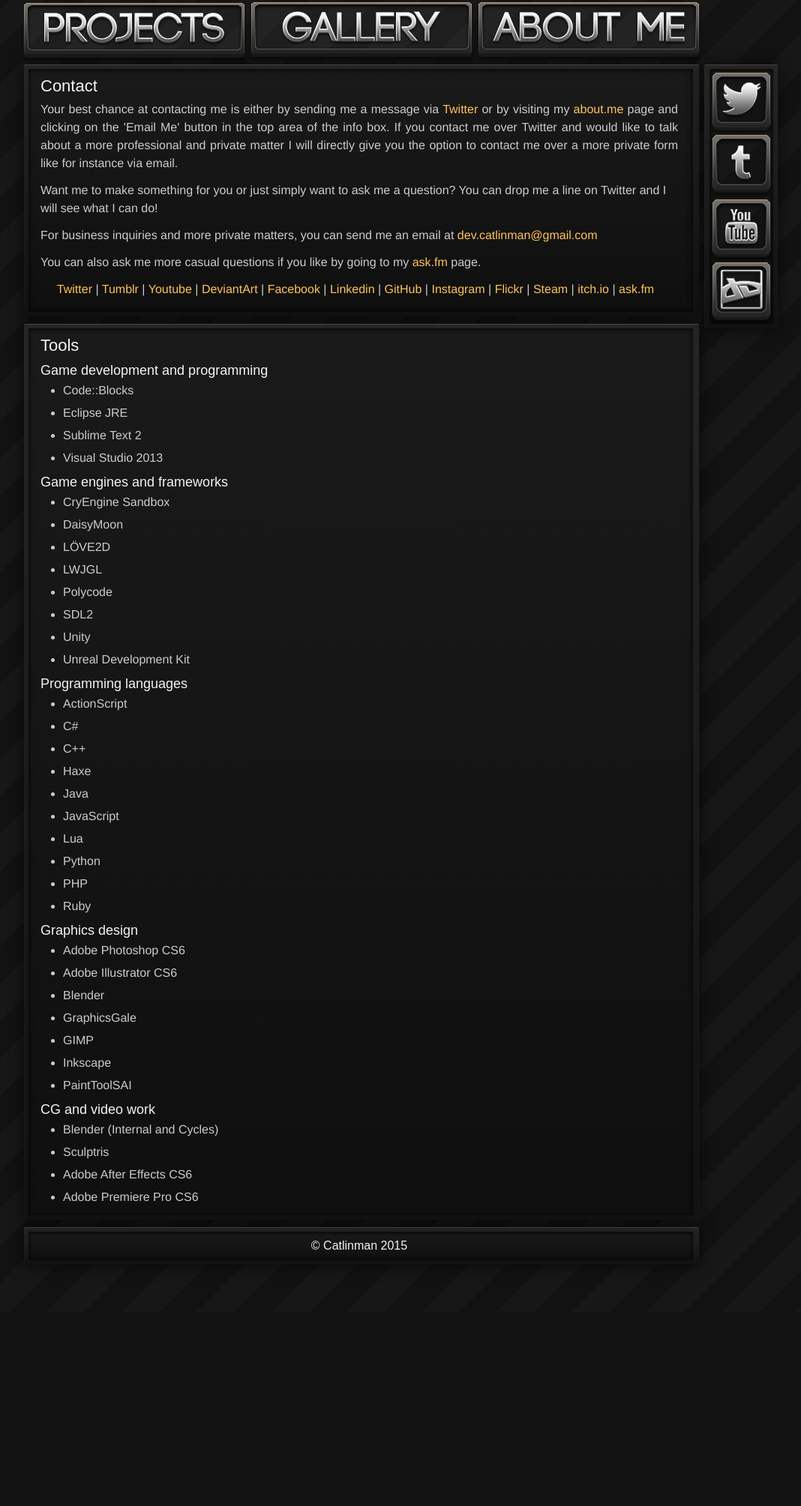
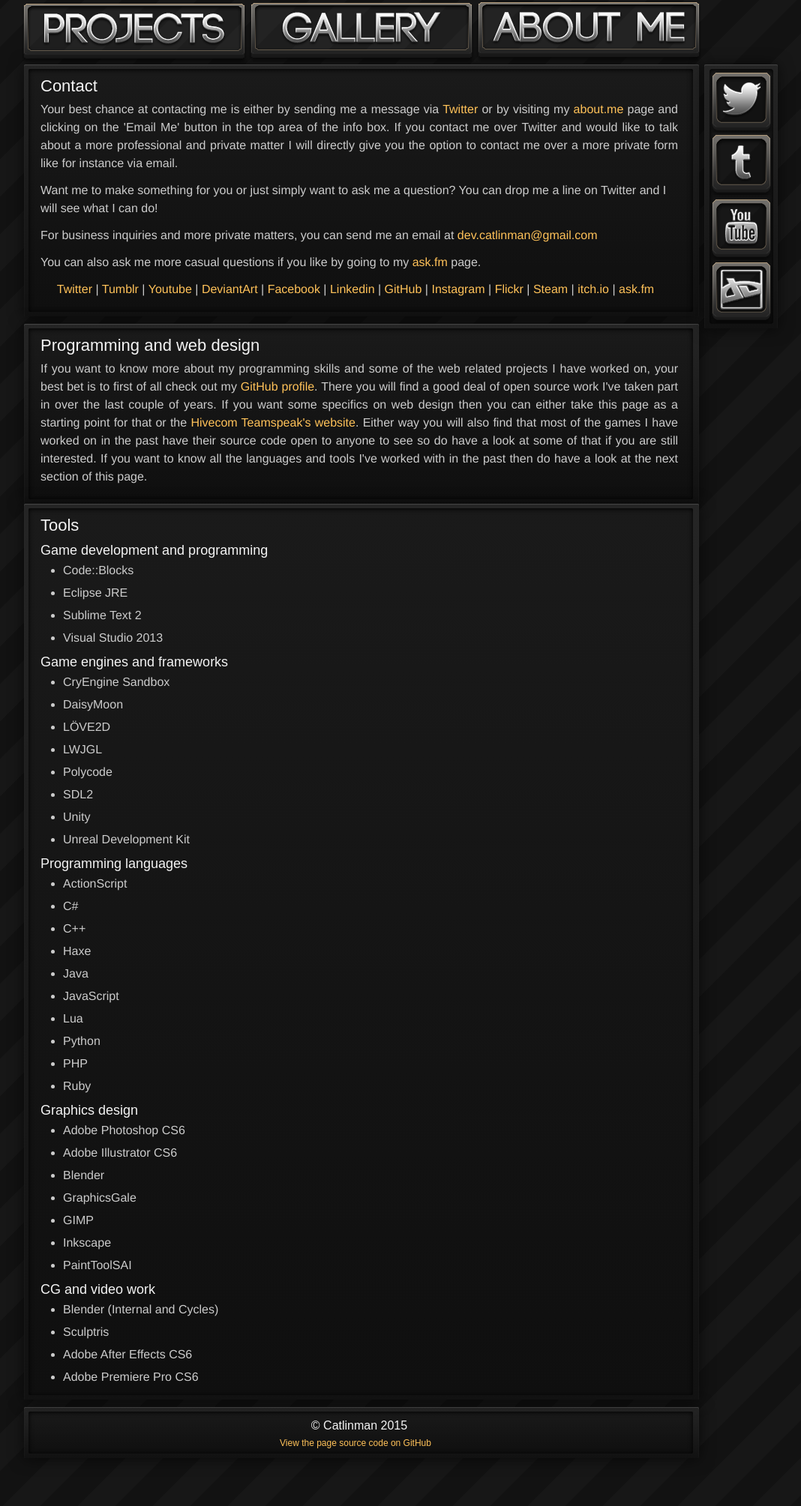
Before and after one commit to Catlinman/CatlinmanWebsite, a PHP site: page /about.php in a window 1280 px wide. Shown: the part 180-2189 px from the top of the page at 75% size, without its empty margins (158-1226 px from the left). Before the commit the page ends 1847 px from the top, so only its background shows below. Run offline with PHP 8.4, Linux system fonts and the light colour scheme; some libraries are stand-ins or nearby versions; some web fonts are replaced.

Commit message:
Fixed sprite button spacing - inserted GitHub link in the page footer

```diff
--- a/about.php
+++ b/about.php
@@ -45,6 +45,19 @@
 					</div>
 				</div>
 				<br>
+				<div class="container">
+					<div class="content">
+						<h1>Programming and web design</h1>
+						<p class="justified">
+							If you want to know more about my programming skills and some of the web related projects I have worked on, your best bet is to first of all check out my
+							<a href="https://github.com/Catlinman">GitHub profile</a>.
+							There you will find a good deal of open source work I've taken part in over the last couple of years. If you want some specifics on web design then you can either take
+							this page as a starting point for that or the <a href="http://hivecom.net">Hivecom Teamspeak's website</a>. Either way you will also find that most of the games I have worked on in the past have their
+							source code open to anyone to see so do have a look at some of that if you are still interested. If you want to know all the languages and tools I've worked with in the past
+							then do have a look at the next section of this page.
+						</p>
+					</div>
+				</div>
 				<div class="container">
 					<div class="content">
 						<h1>Tools</h1>
--- a/resources/footer.php
+++ b/resources/footer.php
@@ -1,5 +1,6 @@
 <footer class="container" style="position:inherit;clear:left;">
-	<div class="content">
+	<div class="content" align="center">
 		<h3 align="center">© Catlinman <?php echo date("Y"); ?></h3>
+		<a href="https://github.com/Catlinman/catlinman.com" style="font-size:12px" alt="Catlinman on GitHub">View the page source code on GitHub</a>
 	</div>
 </footer>
```
Also changed, not shown: images/main_sprite.png.
